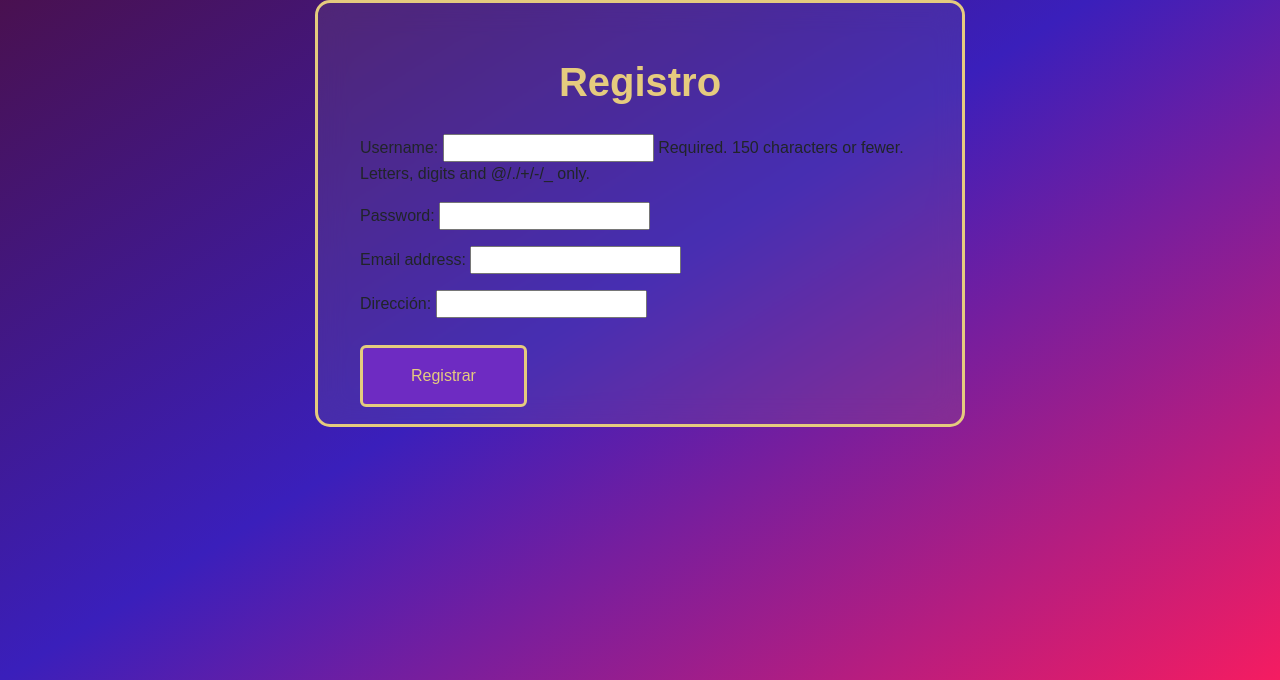
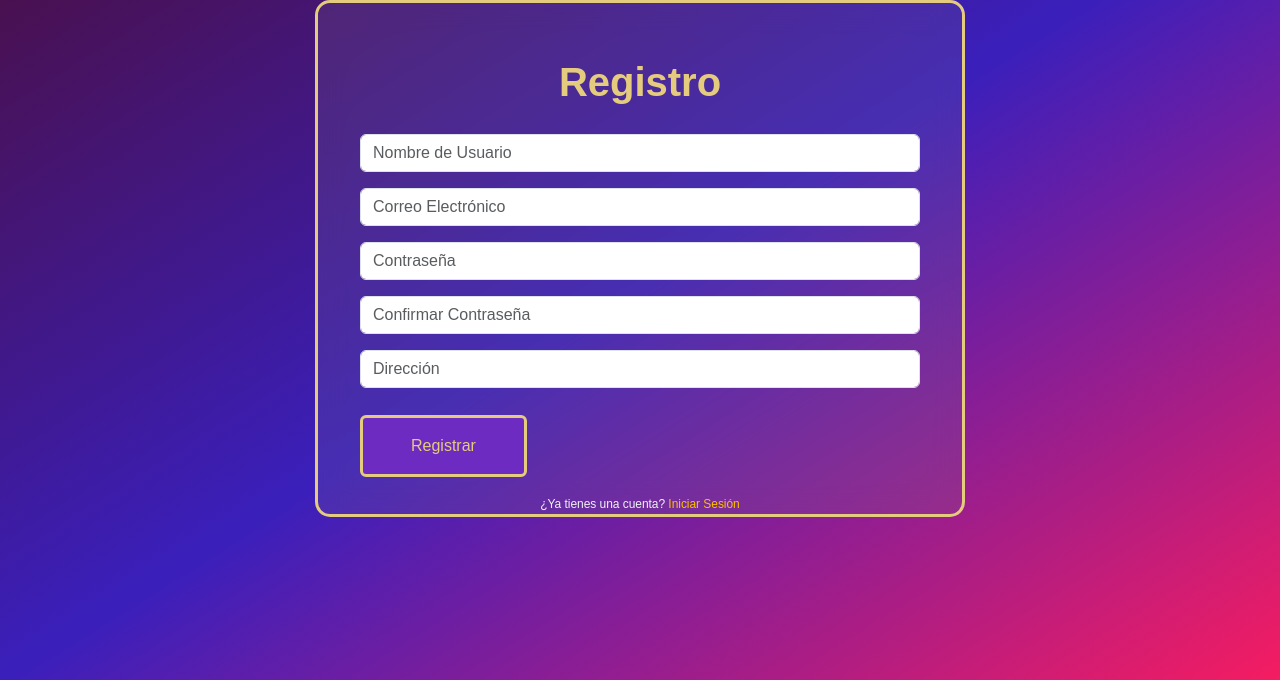
Before and after one commit to GWhiteWolf/Backend-projectWeb, a Django app: page /register/ in a window 1280 px wide. Shown: the part 120-800 px from the top of the page. Run offline with Django 4.2, Linux system fonts and the light colour scheme.

Commit message:
registro e inicio de cuenta con placeholder

```diff
--- a/ProyectoWeb/negocio01/forms.py
+++ b/ProyectoWeb/negocio01/forms.py
@@ -1,5 +1,5 @@
 from django import forms
-from .models import MensajeContacto, Venta, DetalleVenta, Marca, UserProfile
+from .models import MensajeContacto, Marca, UserProfile
 from django.contrib.auth.models import User
 from django.forms import ModelForm
 from django.core.validators import EmailValidator
@@ -15,19 +15,65 @@ class MarcaForm(ModelForm):
 class LoginForm(AuthenticationForm):
     username = forms.CharField(label="Nombre de usuario o correo electrónico")
 
-class UserRegistrationForm(forms.ModelForm):
-    direccion = forms.CharField(max_length=255, required=True, label="Dirección")
+class UserRegistrationForm(ModelForm):
+    direccion = forms.CharField(
+        max_length=255,
+        required=True,
+        label="Dirección",
+        widget=forms.TextInput(attrs={
+            'class': 'form-control',
+            'placeholder': 'Dirección'
+        })
+    )
+    password1 = forms.CharField(
+        label='Contraseña',
+        widget=forms.PasswordInput(attrs={
+            'class': 'form-control',
+            'placeholder': 'Contraseña'
+        })
+    )
+    password2 = forms.CharField(
+        label='Confirmar Contraseña',
+        widget=forms.PasswordInput(attrs={
+            'class': 'form-control',
+            'placeholder': 'Confirmar Contraseña'
+        })
+    )
+    email = forms.EmailField(
+        required=True,
+        label="Correo Electrónico",
+        widget=forms.EmailInput(attrs={
+            'class': 'form-control',
+            'placeholder': 'Correo Electrónico'
+        })
+    )
+    username = forms.CharField(
+        label="Nombre de Usuario",
+        widget=forms.TextInput(attrs={
+            'class': 'form-control',
+            'placeholder': 'Nombre de Usuario'
+        })
+    )
 
     class Meta:
         model = User
-        fields = ['username', 'password', 'email']
+        fields = ['username', 'email', 'password1', 'password2', 'direccion']
+        labels = {
+            'username': 'Nombre de Usuario',
+        }
+
+    def clean_password2(self):
+        password1 = self.cleaned_data.get("password1")
+        password2 = self.cleaned_data.get("password2")
+        if password1 and password2 and password1 != password2:
+            raise forms.ValidationError("Las contraseñas no coinciden")
+        return password2
 
     def save(self, commit=True):
         user = super().save(commit=False)
-        user.set_password(self.cleaned_data['password'])
+        user.set_password(self.cleaned_data["password1"])
         if commit:
             user.save()
-
         return user
 
 class ContactForm(forms.ModelForm):
--- a/ProyectoWeb/negocio01/templates/registration/login.html
+++ b/ProyectoWeb/negocio01/templates/registration/login.html
@@ -32,9 +32,6 @@
     <div class="modal2_container">
         <div class="modal--header">
             <div class="div-registro" id="div-registroheader-exit">
-                <a class="a-unestyled-imgs-usuario" href="#salirbutton2">
-                    <img src="img/exitbutton.png" alt="" id="exiticon">
-                </a>
             </div>
         </div>
         <div class="modal--body">
--- a/ProyectoWeb/negocio01/templates/registration/register.html
+++ b/ProyectoWeb/negocio01/templates/registration/register.html
@@ -18,11 +18,11 @@
         <div class="header-div2">
             <div class="texto-boton" id="header-nav">
                 <nav class="texto-boton-ini">
-                    <a class="a-unestyled" href="{% url 'index' %}" >INICIO</a>
-                    <a class="a-unestyled" href="{% url 'index' %}" >NOSOTROS</a>
-                    <a class="a-unestyled" href="{% url 'index' %}" >TIENDA</a>
-                    <a class="a-unestyled" href="{% url 'index' %}" >INFORMACIONES</a>
-                    <a class="a-unestyled" href="{% url 'contacto_add' %}" >CONTACTO</a>
+                    <a class="a-unestyled" href="{% url 'index' %}">INICIO</a>
+                    <a class="a-unestyled" href="{% url 'index' %}">NOSOTROS</a>
+                    <a class="a-unestyled" href="{% url 'index' %}">TIENDA</a>
+                    <a class="a-unestyled" href="{% url 'index' %}">INFORMACIONES</a>
+                    <a class="a-unestyled" href="{% url 'contacto_add' %}">CONTACTO</a>
                 </nav>
             </div>
         </div>
@@ -34,6 +34,7 @@
             <div class="div-registro" id="div-registroheader-exit">
             </div>
         </div>
+
         <div class="modal--body">
             <div class="div-registro" id="div-registroheader-text">
                 <h4 class="modal_title">Registro</h4>
@@ -41,16 +42,31 @@
             <div class="container mt-3">
                 <form method="post">
                     {% csrf_token %}
-                    {{ form.as_p }}
-                    <button type="submit" class="btn-primary" id="btn-registrar">Registrar</button>
-                </form>
-                {% if messages %}
+                    <div class="mb-3">
+                        {{ form.username }}
+                    </div>
+                    <div class="mb-3">
+                        {{ form.email }}
+                    </div>
+                    <div class="mb-3">
+                        {{ form.password1 }}
+                    </div>
+                    <div class="mb-3">
+                        {{ form.password2 }}
+                    </div>
+                    <div class="mb-3">
+                        {{ form.direccion }}
+                    </div>
+                    {% if messages %}
                     <ul class="mt-3">
                         {% for message in messages %}
                             <li class="text-danger">{{ message }}</li>
                         {% endfor %}
                     </ul>
                 {% endif %}
+                    <button type="submit" class="btn-primary" id="btn-registrar">Registrar</button>
+                    <p class="text-caption">¿Ya tienes una cuenta? <a class="a-unestyled-2" href="{% url 'login' %}">Iniciar Sesión</a></p>
+                </form>
             </div>
         </div>
     </div>
--- a/ProyectoWeb/negocio01/views.py
+++ b/ProyectoWeb/negocio01/views.py
@@ -68,11 +68,13 @@ def register(request):
             user_profile.direccion = form.cleaned_data.get('direccion')
             user_profile.save()
             username = form.cleaned_data.get('username')
-            password = form.cleaned_data.get('password')
+            password = form.cleaned_data.get('password1')
             user = authenticate(username=username, password=password)
-            login(request, user)
-            messages.success(request, 'Usuario registrado correctamente. Bienvenido!')
-            return redirect('index')
+            if user is not None:
+                login(request, user)
+                return redirect('index')
+            else:
+                messages.error(request, 'Error al autenticar el usuario. Intente nuevamente.')
         else:
             messages.error(request, 'Error al registrar usuario. Intente nuevamente.')
     else:
```
Also changed, not shown: ProyectoWeb/db.sqlite3.
